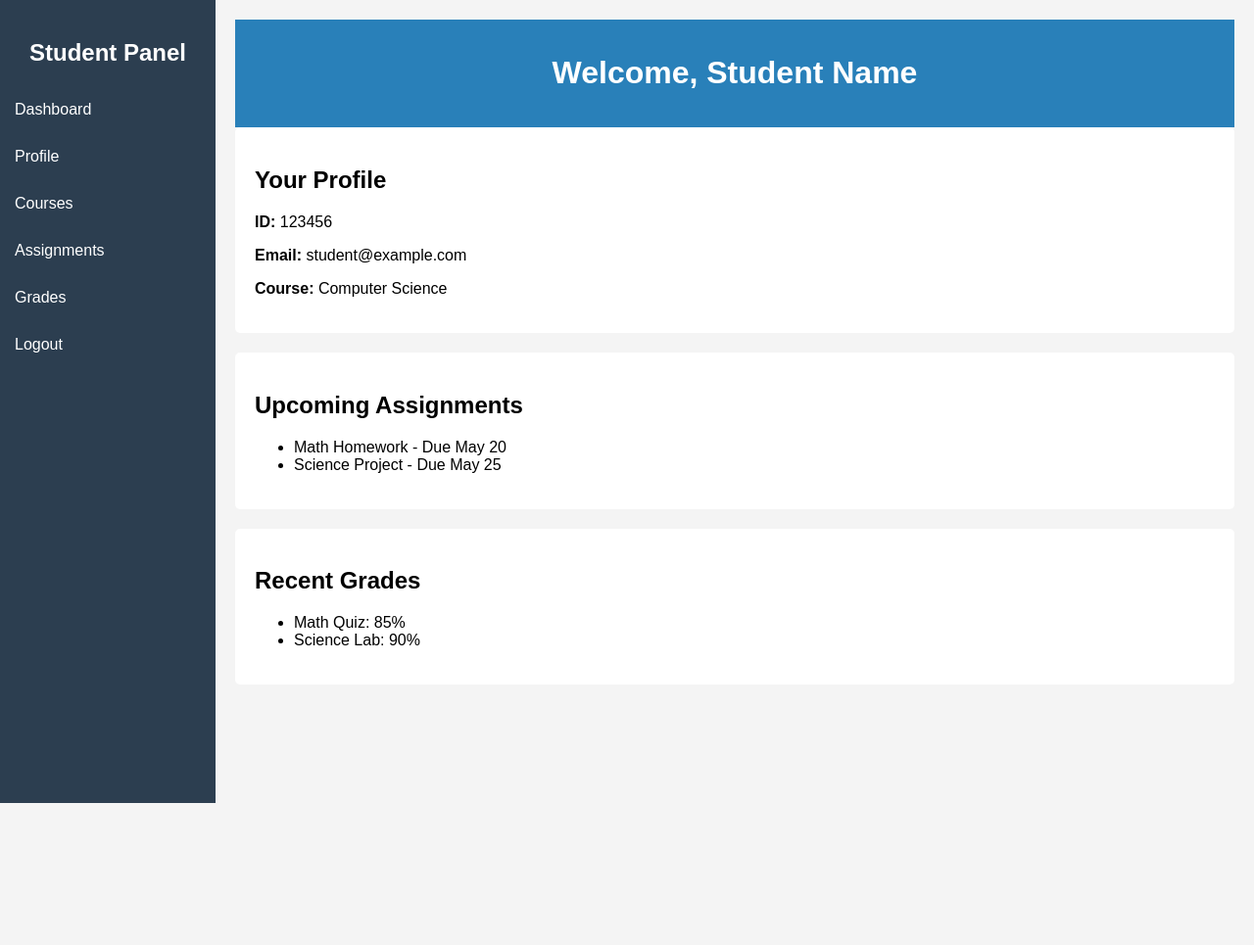
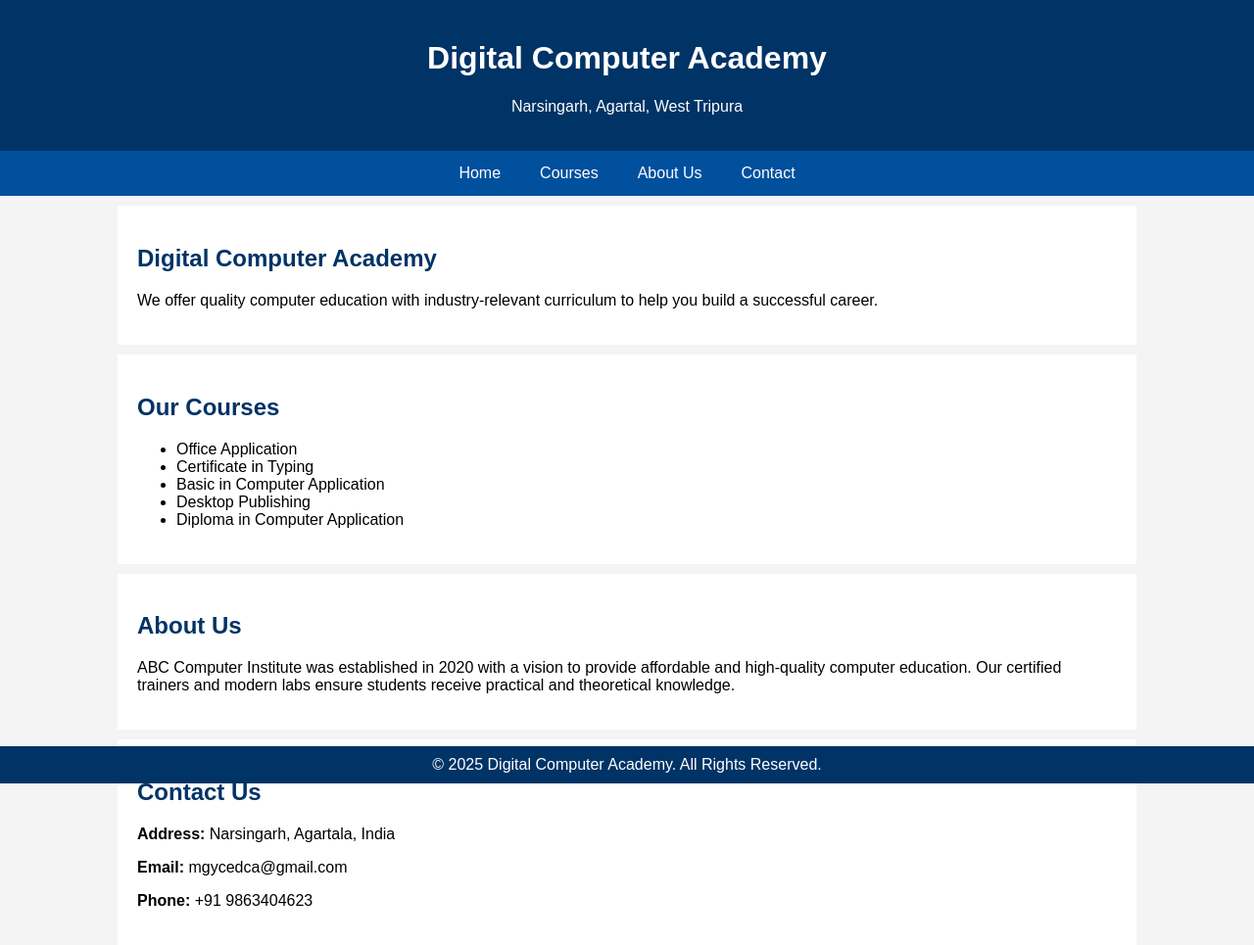
Before and after one commit to MGYCE/digitalcomputeracademy.github.io, a plain HTML site: page index.html in a window 1280 px wide. Shown: the whole page at 98% size. Before the commit the page ends 800 px from the top, so only its background shows below. Drawn offline with Linux system fonts and the light colour scheme.

Commit message:
Update index.html

```diff
--- a/index.html
+++ b/index.html
@@ -2,90 +2,108 @@
 <html lang="en">
 <head>
   <meta charset="UTF-8">
-  <title>Student Panel</title>
+  <meta name="viewport" content="width=device-width, initial-scale=1">
+  <title>Digital Computer Academy</title>
   <style>
     body {
+      font-family: Arial, sans-serif;
       margin: 0;
-      font-family: Arial, sans-serif;
+      padding: 0;
       background: #f4f4f4;
     }
-    .sidebar {
-      height: 100vh;
-      width: 220px;
-      position: fixed;
-      top: 0;
-      left: 0;
-      background-color: #2c3e50;
-      padding-top: 20px;
+
+    header {
+      background-color: #003366;
       color: white;
+      padding: 20px 0;
+      text-align: center;
     }
-    .sidebar a {
+
+    nav {
+      background-color: #00509e;
+      display: flex;
+      justify-content: center;
+    }
+
+    nav a {
+      color: white;
+      padding: 14px 20px;
       display: block;
-      color: white;
-      padding: 15px;
       text-decoration: none;
     }
-    .sidebar a:hover {
-      background-color: #34495e;
+
+    nav a:hover {
+      background-color: #003f7f;
     }
-    .main {
-      margin-left: 220px;
+
+    section {
       padding: 20px;
+      max-width: 1000px;
+      margin: auto;
+      background: white;
+      margin-top: 10px;
     }
-    .header {
-      background: #2980b9;
+
+    footer {
+      background-color: #003366;
       color: white;
-      padding: 15px;
       text-align: center;
+      padding: 10px 0;
+      position: fixed;
+      width: 100%;
+      bottom: 0;
     }
-    .card {
-      background: white;
-      padding: 20px;
-      margin-bottom: 20px;
-      border-radius: 5px;
+
+    h2 {
+      color: #003366;
     }
   </style>
 </head>
 <body>
 
-  <div class="sidebar">
-    <h2 style="text-align: center;">Student Panel</h2>
-    <a href="#">Dashboard</a>
-    <a href="#">Profile</a>
-    <a href="#">Courses</a>
-    <a href="#">Assignments</a>
-    <a href="#">Grades</a>
-    <a href="#">Logout</a>
-  </div>
+  <header>
+    <h1>Digital Computer Academy</h1>
+    <p>Narsingarh, Agartal, West Tripura</p>
+  </header>
 
-  <div class="main">
-    <div class="header">
-      <h1>Welcome, Student Name</h1>
-    </div>
+  <nav>
+    <a href="#home">Home</a>
+    <a href="#courses">Courses</a>
+    <a href="#about">About Us</a>
+    <a href="#contact">Contact</a>
+  </nav>
 
-    <div class="card">
-      <h2>Your Profile</h2>
-      <p><strong>ID:</strong> 123456</p>
-      <p><strong>Email:</strong> student@example.com</p>
-      <p><strong>Course:</strong> Computer Science</p>
-    </div>
+  <section id="home">
+    <h2>Digital Computer Academy</h2>
+    <p>We offer quality computer education with industry-relevant curriculum to help you build a successful career.</p>
+  </section>
 
-    <div class="card">
-      <h2>Upcoming Assignments</h2>
-      <ul>
-        <li>Math Homework - Due May 20</li>
-        <li>Science Project - Due May 25</li>
-      </ul>
-    </div>
+  <section id="courses">
+    <h2>Our Courses</h2>
+    <ul>
+      <li>Office Application</li>
+      <li>Certificate in Typing</li>
+      <li>Basic in Computer Application</li>
+      <li>Desktop Publishing</li>
+      <li>Diploma in Computer Application</li>
+    </ul>
+  </section>
 
-    <div class="card">
-      <h2>Recent Grades</h2>
-      <ul>
-        <li>Math Quiz: 85%</li>
-        <li>Science Lab: 90%</li>
-      </ul>
-    </div>
-  </div>
+  <section id="about">
+    <h2>About Us</h2>
+    <p>ABC Computer Institute was established in 2020 with a vision to provide affordable and high-quality computer education. Our certified trainers and modern labs ensure students receive practical and theoretical knowledge.</p>
+  </section>
+
+  <section id="contact">
+    <h2>Contact Us</h2>
+    <p><strong>Address:</strong> Narsingarh, Agartala, India</p>
+    <p><strong>Email:</strong> mgycedca@gmail.com</p>
+    <p><strong>Phone:</strong> +91 9863404623</p>
+  </section>
+
+  <footer>
+    &copy; 2025 Digital Computer Academy. All Rights Reserved.
+  </footer>
 
 </body>
 </html>
```
